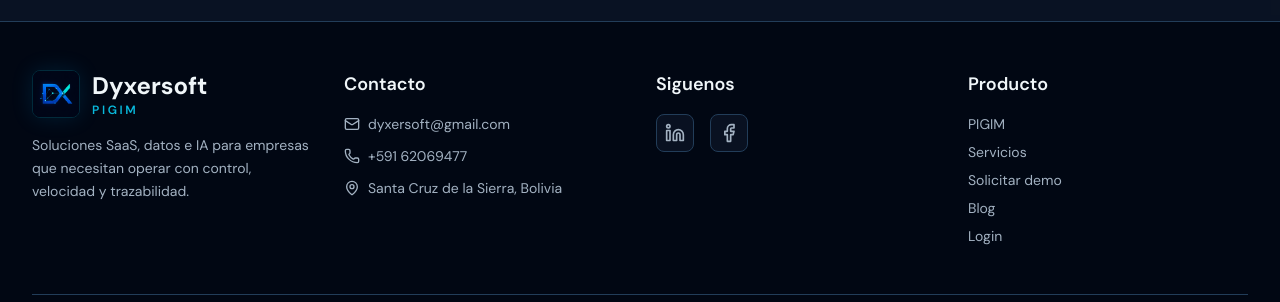
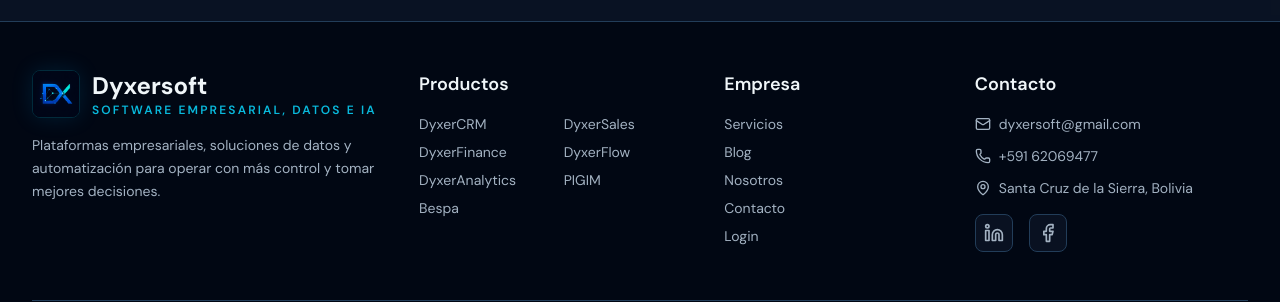
Before and after one commit to DyxerSoft/dyxerplat, a Next.js app in the folder apps/: page / in a window 1280 px wide. Shown: the part 8876-9178 px from the top of the page. Built offline with nearby package versions, Linux system fonts and the light colour scheme; no server answers.

Commit message:
feat: generalize corporate footer

```diff
--- a/apps/src/components/public/Footer.jsx
+++ b/apps/src/components/public/Footer.jsx
@@ -8,104 +8,90 @@
 const linkedInUrl = 'https://www.linkedin.com/company/dyxersoft';
 const facebookUrl = 'https://www.facebook.com/share/1KwhxcATJr/';
 
+const products = [
+  { label: 'DyxerCRM', contactValue: 'DyxerCRM' },
+  { label: 'DyxerSales', href: 'https://dyxersales.dyxersoft.com' },
+  { label: 'DyxerFinance', contactValue: 'DyxerFinance' },
+  { label: 'DyxerFlow', href: 'https://dyxerflow.onrender.com' },
+  { label: 'DyxerAnalytics', contactValue: 'DyxerAnalytics' },
+  { label: 'PIGIM', href: 'https://pigim.dyxersoft.com' },
+  { label: 'Bespa', href: 'https://bespa.onrender.com' },
+];
+
 function Footer() {
+  const contactProduct = (product) => {
+    try {
+      sessionStorage.setItem('dyxersoft_contact_servicio', product.contactValue);
+    } catch {
+      // Ignore storage errors.
+    }
+    document.querySelector('#contacto')?.scrollIntoView({ behavior: 'smooth' });
+  };
+
   return (
     <footer className="border-t border-border bg-background text-foreground">
       <div className="section-container py-12">
-        <div className="grid grid-cols-1 gap-8 md:grid-cols-2 lg:grid-cols-4">
+        <div className="grid grid-cols-1 gap-8 md:grid-cols-2 xl:grid-cols-[1.3fr_1fr_0.8fr_1fr]">
           <div className="space-y-4">
             <div className="flex items-center gap-3">
-              <img
-                src={assetSrc(logoDx)}
-                alt=""
-                className="h-12 w-12 rounded-lg border border-secondary/20 object-cover shadow-[0_0_22px_rgba(14,165,233,0.14)]"
-              />
+              <img src={assetSrc(logoDx)} alt="" className="h-12 w-12 rounded-lg border border-secondary/20 object-cover shadow-[0_0_22px_rgba(14,165,233,0.14)]" />
               <div>
                 <h3 className="text-2xl font-bold">Dyxersoft</h3>
-                <p className="text-xs font-semibold uppercase tracking-[0.22em] text-secondary">PIGIM</p>
+                <p className="text-xs font-semibold uppercase tracking-[0.18em] text-secondary">Software empresarial, datos e IA</p>
               </div>
             </div>
             <p className="text-sm leading-relaxed text-muted-foreground">
-              Soluciones SaaS, datos e IA para empresas que necesitan operar con control, velocidad y trazabilidad.
+              Plataformas empresariales, soluciones de datos y automatización para operar con más control y tomar mejores decisiones.
             </p>
+          </div>
+
+          <div className="space-y-4">
+            <h4 className="text-lg font-semibold">Productos</h4>
+            <div className="grid grid-cols-2 gap-x-4 gap-y-2">
+              {products.map((product) => product.href ? (
+                <a key={product.label} href={product.href} target="_blank" rel="noopener noreferrer" className="text-sm text-muted-foreground transition-colors hover:text-primary">
+                  {product.label}
+                </a>
+              ) : (
+                <button key={product.label} type="button" onClick={() => contactProduct(product)} className="w-fit text-left text-sm text-muted-foreground transition-colors hover:text-primary focus-visible:outline-none focus-visible:ring-2 focus-visible:ring-ring">
+                  {product.label}
+                </button>
+              ))}
+            </div>
+          </div>
+
+          <div className="space-y-4">
+            <h4 className="text-lg font-semibold">Empresa</h4>
+            <div className="space-y-2">
+              <a href="#servicios" className="block text-sm text-muted-foreground transition-colors hover:text-primary">Servicios</a>
+              <a href="/blog" className="block text-sm text-muted-foreground transition-colors hover:text-primary">Blog</a>
+              <a href="#nosotros" className="block text-sm text-muted-foreground transition-colors hover:text-primary">Nosotros</a>
+              <a href="#contacto" className="block text-sm text-muted-foreground transition-colors hover:text-primary">Contacto</a>
+              <a href="/login" className="block text-sm text-muted-foreground transition-colors hover:text-primary">Login</a>
+            </div>
           </div>
 
           <div className="space-y-4">
             <h4 className="text-lg font-semibold">Contacto</h4>
             <div className="space-y-3">
-              <a
-                href="mailto:dyxersoft@gmail.com"
-                className="flex items-center gap-2 text-sm text-muted-foreground transition-colors hover:text-primary"
-              >
-                <Mail className="h-4 w-4" />
-                <span>dyxersoft@gmail.com</span>
+              <a href="mailto:dyxersoft@gmail.com" className="flex items-center gap-2 text-sm text-muted-foreground transition-colors hover:text-primary">
+                <Mail className="h-4 w-4" /><span>dyxersoft@gmail.com</span>
               </a>
-              <a
-                href="https://wa.me/59162069477"
-                target="_blank"
-                rel="noopener noreferrer"
-                className="flex items-center gap-2 text-sm text-muted-foreground transition-colors hover:text-primary"
-              >
-                <Phone className="h-4 w-4" />
-                <span>+591 62069477</span>
+              <a href="https://wa.me/59162069477" target="_blank" rel="noopener noreferrer" className="flex items-center gap-2 text-sm text-muted-foreground transition-colors hover:text-primary">
+                <Phone className="h-4 w-4" /><span>+591 62069477</span>
               </a>
               <div className="flex items-center gap-2 text-sm text-muted-foreground">
-                <MapPin className="h-4 w-4" />
-                <span>Santa Cruz de la Sierra, Bolivia</span>
+                <MapPin className="h-4 w-4" /><span>Santa Cruz de la Sierra, Bolivia</span>
               </div>
             </div>
-          </div>
-
-          <div className="space-y-4">
-            <h4 className="text-lg font-semibold">Siguenos</h4>
             <div className="flex gap-4">
-              <a
-                href={linkedInUrl}
-                target="_blank"
-                rel="noopener noreferrer"
-                className="rounded-lg border border-border bg-muted/50 p-2 text-muted-foreground transition-colors hover:text-primary focus-visible:ring-2 focus-visible:ring-ring focus-visible:ring-offset-2 focus-visible:ring-offset-background"
-                aria-label="LinkedIn"
-              >
-                <Linkedin className="h-5 w-5" />
-              </a>
-              <a
-                href={facebookUrl}
-                target="_blank"
-                rel="noopener noreferrer"
-                className="rounded-lg border border-border bg-muted/50 p-2 text-muted-foreground transition-colors hover:text-primary focus-visible:ring-2 focus-visible:ring-ring focus-visible:ring-offset-2 focus-visible:ring-offset-background"
-                aria-label="Facebook"
-              >
-                <Facebook className="h-5 w-5" />
-              </a>
-            </div>
-          </div>
-
-          <div className="space-y-4">
-            <h4 className="text-lg font-semibold">Producto</h4>
-            <div className="space-y-2">
-              <a href="#pigim" className="block text-sm text-muted-foreground transition-colors hover:text-primary">
-                PIGIM
-              </a>
-              <a href="#servicios" className="block text-sm text-muted-foreground transition-colors hover:text-primary">
-                Servicios
-              </a>
-              <a href="#contacto" className="block text-sm text-muted-foreground transition-colors hover:text-primary">
-                Solicitar demo
-              </a>
-              <a href="/blog" className="block text-sm text-muted-foreground transition-colors hover:text-primary">
-                Blog
-              </a>
-              <a href="/login" className="block text-sm text-muted-foreground transition-colors hover:text-primary">
-                Login
-              </a>
+              <a href={linkedInUrl} target="_blank" rel="noopener noreferrer" className="rounded-lg border border-border bg-muted/50 p-2 text-muted-foreground transition-colors hover:text-primary focus-visible:ring-2 focus-visible:ring-ring focus-visible:ring-offset-2 focus-visible:ring-offset-background" aria-label="LinkedIn"><Linkedin className="h-5 w-5" /></a>
+              <a href={facebookUrl} target="_blank" rel="noopener noreferrer" className="rounded-lg border border-border bg-muted/50 p-2 text-muted-foreground transition-colors hover:text-primary focus-visible:ring-2 focus-visible:ring-ring focus-visible:ring-offset-2 focus-visible:ring-offset-background" aria-label="Facebook"><Facebook className="h-5 w-5" /></a>
             </div>
           </div>
         </div>
-
         <div className="mt-12 border-t border-border pt-8">
-          <p className="text-center text-sm text-muted-foreground">
-            &copy; {new Date().getFullYear()} Dyxersoft. Todos los derechos reservados.
-          </p>
+          <p className="text-center text-sm text-muted-foreground">&copy; {new Date().getFullYear()} Dyxersoft. Todos los derechos reservados.</p>
         </div>
       </div>
     </footer>
```
